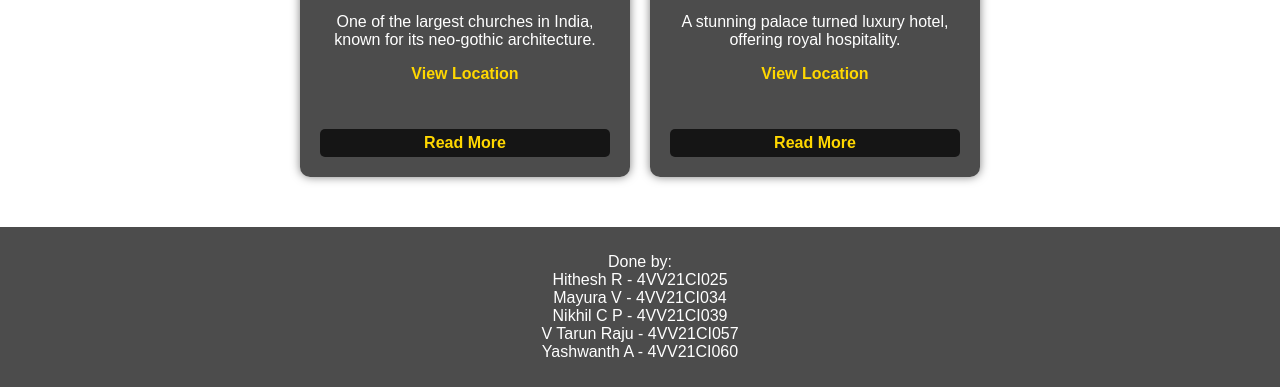
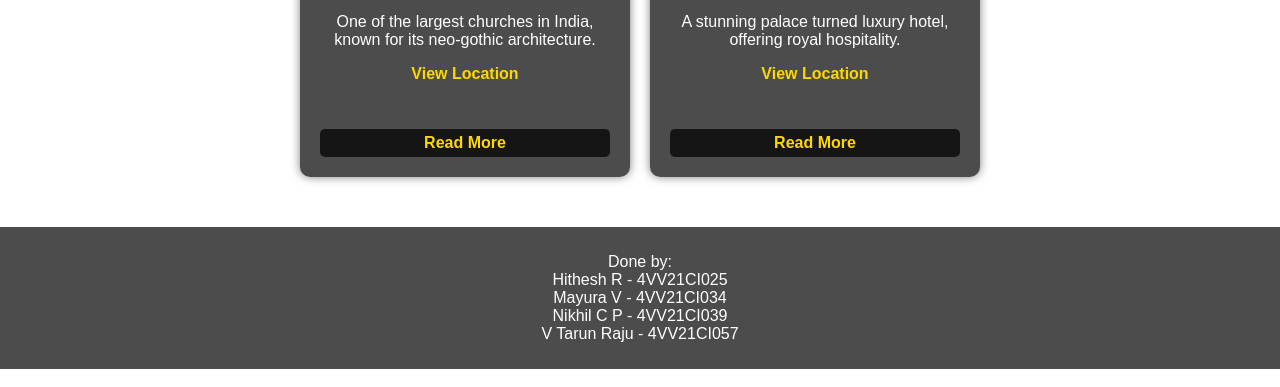
Before and after one commit to Hitheshrk/mysuru_tourism, a plain HTML site: page index.html in a window 1280 px wide. Shown: the part 2908-3295 px from the top of the page. Drawn offline with Linux system fonts and the light colour scheme.

Commit message:
Update index.html

```diff
--- a/index.html
+++ b/index.html
@@ -186,8 +186,7 @@
         Hithesh R - 4VV21CI025 <br>
         Mayura V - 4VV21CI034 <br>
         Nikhil C P - 4VV21CI039 <br>
-        V Tarun Raju - 4VV21CI057 <br>
-        Yashwanth A - 4VV21CI060
+        V Tarun Raju - 4VV21CI057
         </p>
     </footer>
 </body>
```
